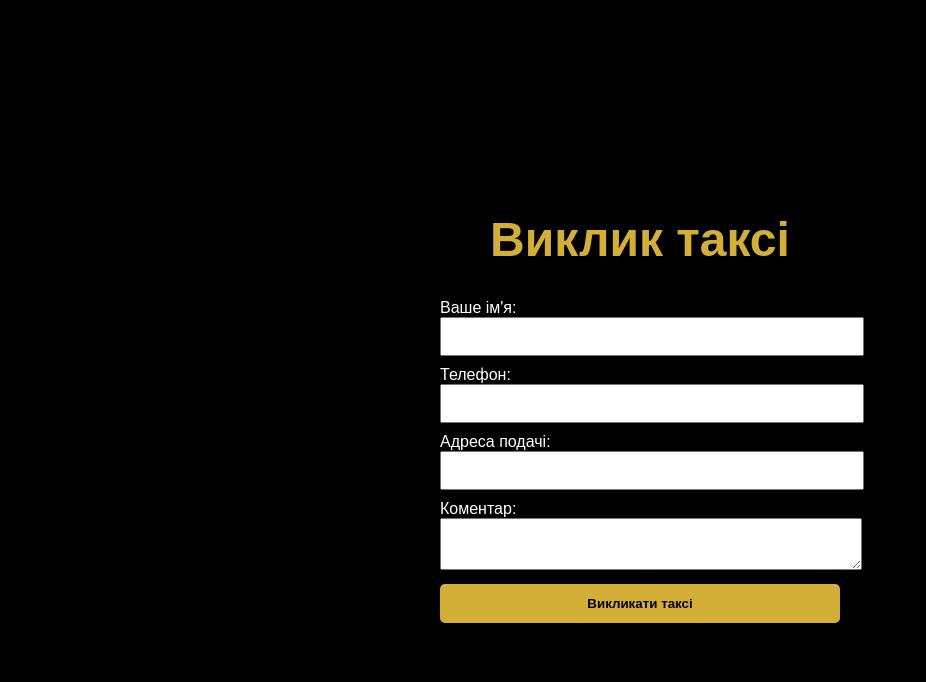
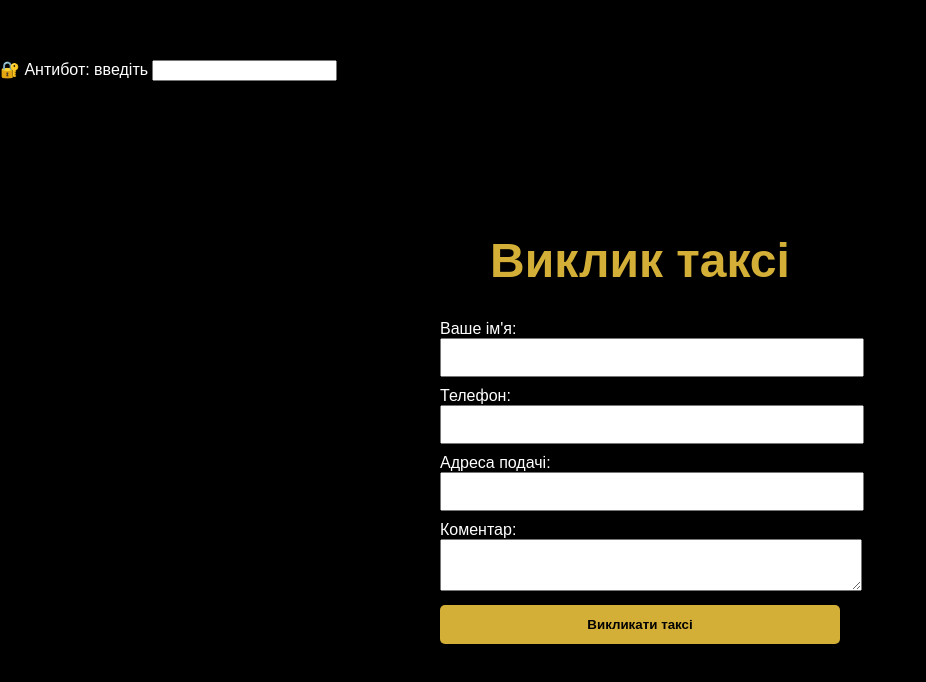
Before and after one commit to sipcz/sip, a website: page public/index.html in a window 1280 px wide. Shown: the part 4540-5222 px from the top of the page, without its empty margins (0-926 px from the left). Drawn offline with Linux system fonts and the light colour scheme; no server answers.

Commit message:
Update index.html

```diff
--- a/public/index.html
+++ b/public/index.html
@@ -227,6 +227,13 @@
        Email: autosale@gmail.com<br>
        Локація: Україна / Європа</p>
 </div>
+    <div class="antibot-box">
+    <label for="antibot">
+        <span class="icon">🔐</span>
+        Антибот: введіть <b id="bot-letters"></b>
+    </label>
+    <input type="text" id="antibot" name="antibot" maxlength="2" required>
+</div>
 <!-- Таксі -->
 <div class="content" id="taxi">
     <h1>Виклик таксі</h1>
```
